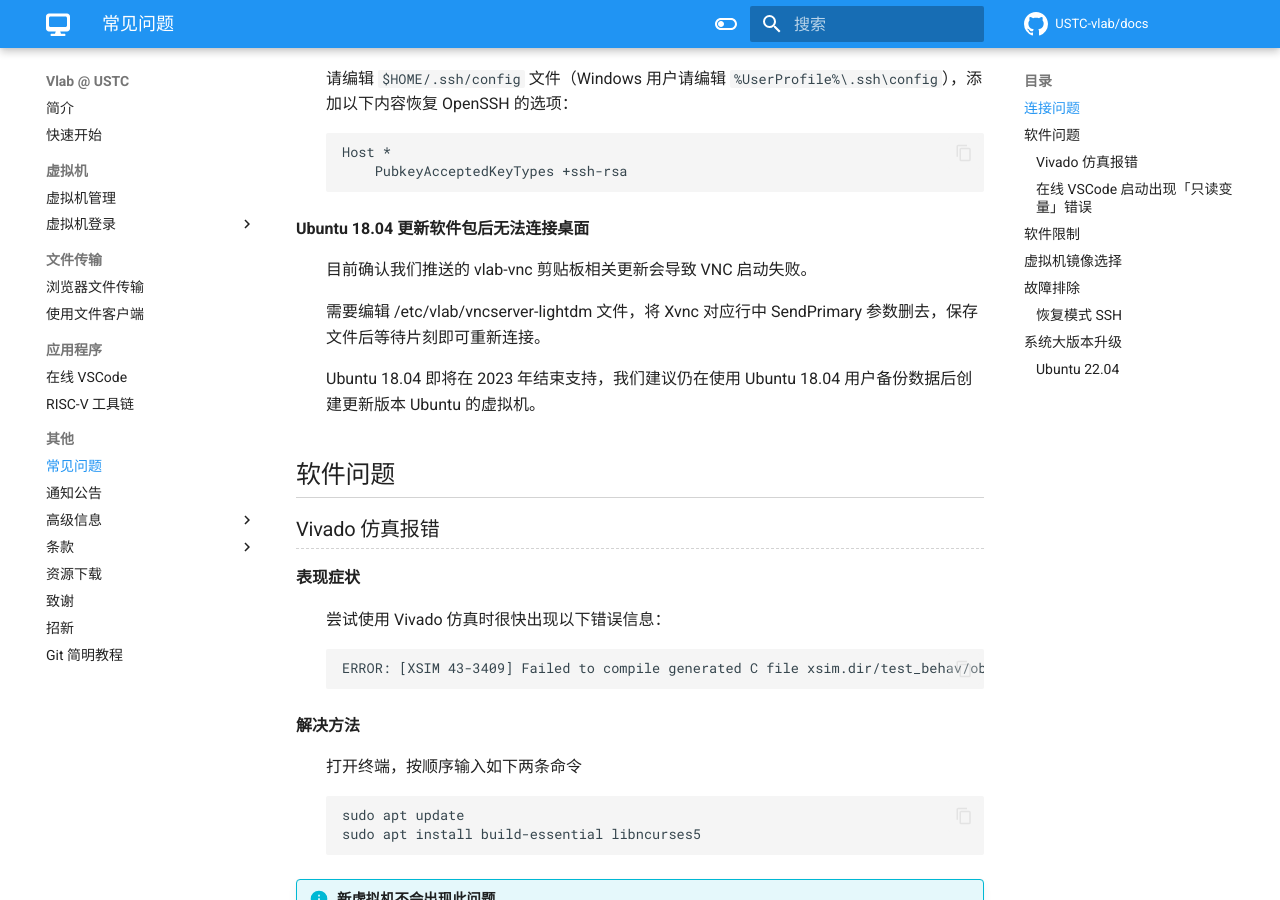
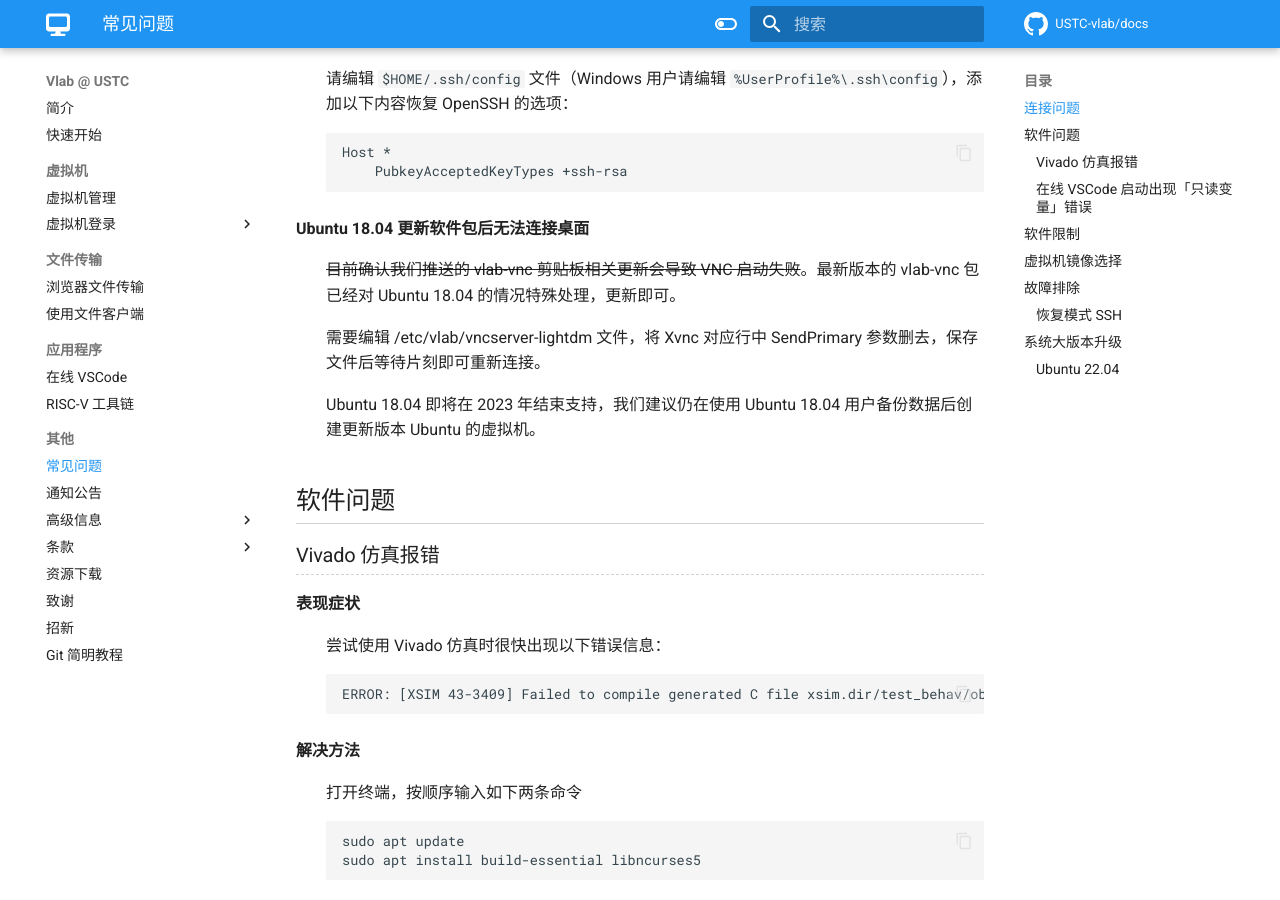
Before and after one commit to USTC-vlab/docs, an MkDocs documentation site: the page built from docs/faq.md, in a window 1280 px wide and 900 px high, scrolled down 1164 px. Built offline with MkDocs 1.6.1 and Material for MkDocs 9.7.7, drawn with Linux system fonts in a browser that asks for light colours; comment, search, counter and statistics services are not loaded.

Commit message:
faq: update ubuntu 18.04 with vlab-vnc status

```diff
--- a/docs/faq.md
+++ b/docs/faq.md
@@ -50,7 +50,7 @@ SSH 连接提示 `sign_and_send_pubkey: no mutual signature supported`
 
 Ubuntu 18.04 更新软件包后无法连接桌面
 
-:   目前确认我们推送的 vlab-vnc 剪贴板相关更新会导致 VNC 启动失败。
+:   ~~目前确认我们推送的 vlab-vnc 剪贴板相关更新会导致 VNC 启动失败~~。最新版本的 vlab-vnc 包已经对 Ubuntu 18.04 的情况特殊处理，更新即可。
 
     需要编辑 /etc/vlab/vncserver-lightdm 文件，将 Xvnc 对应行中 SendPrimary 参数删去，保存文件后等待片刻即可重新连接。
 
```
